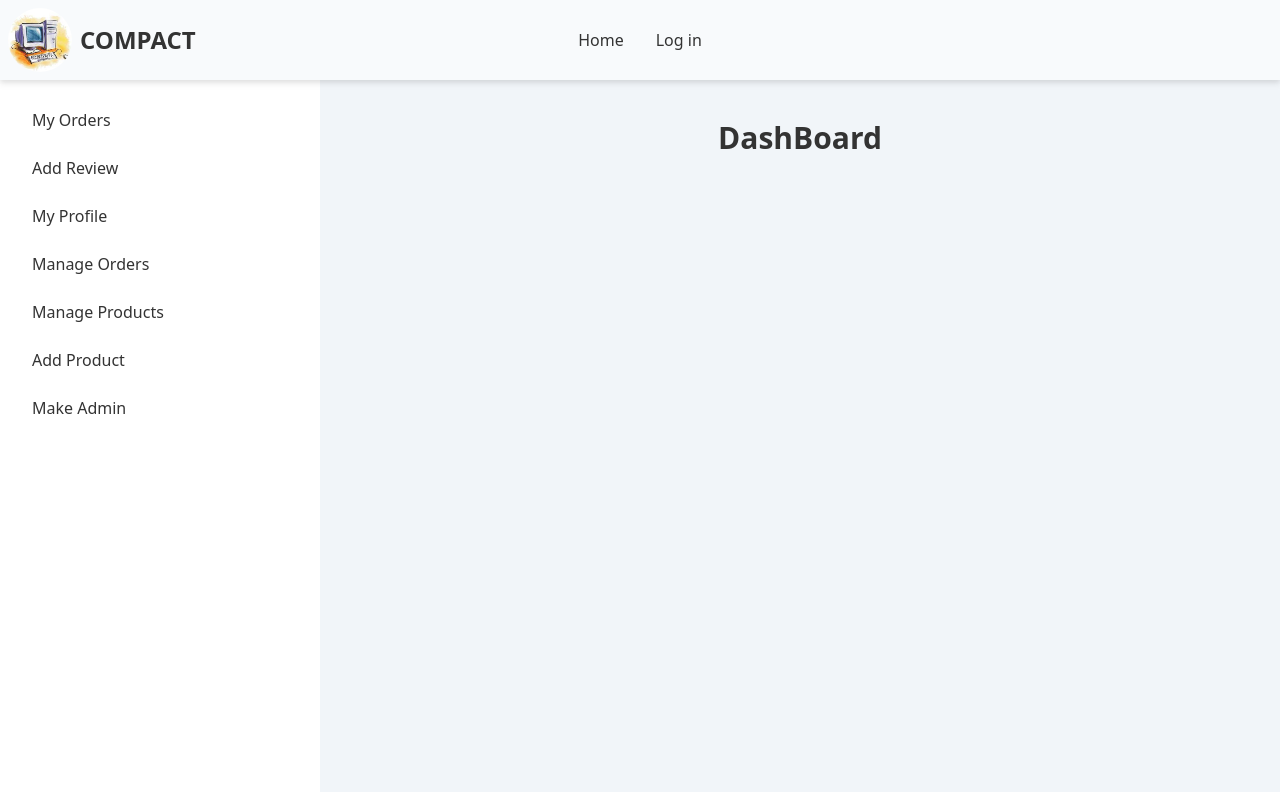
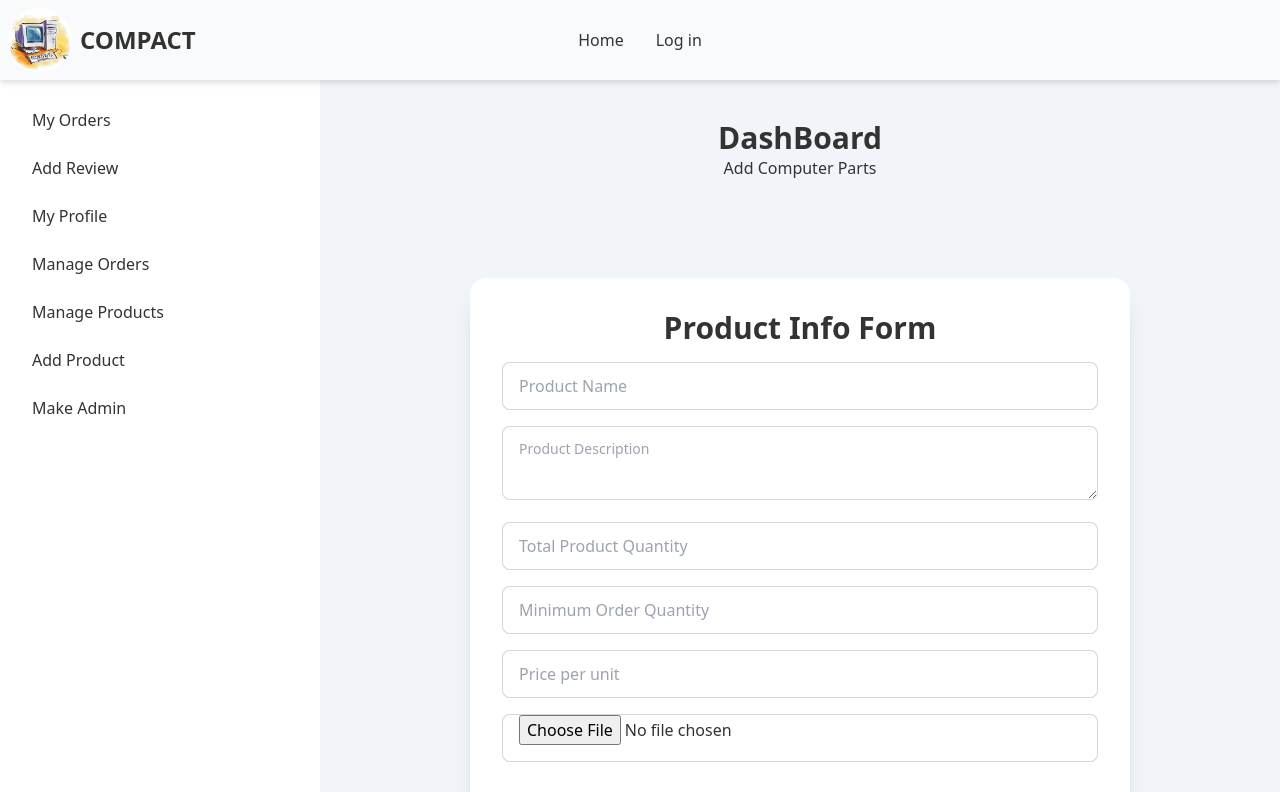
Before and after one commit to EloraBarua62/Compact-client-side, a React (Create React App) app: page /dashboard/add_product in a window 1280 px wide. Shown: the top 792 px of the page. Built offline with nearby package versions, Linux system fonts and the light colour scheme; no server answers.

Commit message:
New Product added succeddfully

```diff
--- a/src/Pages/Dashboard/Admin/AddProduct.js
+++ b/src/Pages/Dashboard/Admin/AddProduct.js
@@ -1,9 +1,161 @@
 import React from 'react';
+import { useForm } from 'react-hook-form';
+import { toast } from 'react-toastify';
 
 const AddProduct = () => {
+    const { register, handleSubmit, formState: { errors } ,reset} = useForm();
+    const imageAPIKey = 'a693f93ac43fe53804e6101b2d7eafaa';
+
+
+    const onSubmit = async data => {
+        const formData = new FormData();
+        const img = data.image[0];
+        formData.append('image', img);
+
+        const url = `https://api.imgbb.com/1/upload?key=${imageAPIKey}`;
+        fetch(url, {
+            method: 'POST',
+            body: formData
+        })
+            .then(res => res.json())
+            .then(result => {
+                if (result.success) {
+                    const image = result.data.url;
+                    const part = {
+                        name: data.name,
+                        img:image,
+                        description: data.description,
+                        minimum_order: data.minimum_order,
+                        available_quantity: data.available_quantity,
+                        price: data.price
+                    }
+
+                    fetch(`http://localhost:4000/parts`, {
+                        method: 'POST',
+                        headers: {
+                            'content-type': 'application/json',
+                        },
+                        body: JSON.stringify(part)
+                    })
+                        .then(res => res.json())
+                        .then(inserted => {
+                            console.log(inserted)
+                            if (inserted.insertedId) {
+                                toast.success('New computer parts added successfully')
+                                reset();
+                            }
+                            else {
+                                toast.error("Failed to add new computer parts")
+                            }
+                        })
+
+                }
+            })
+    }
+
     return (
         <div>
+            <h1>Add Computer Parts</h1>
+            <div className='flex justify-center items-center h-screen'>
+                <div class="card w-9/12 bg-base-100 shadow-xl">
+                    <div class="card-body">
+                        <h2 class="text-3xl font-bold">Product Info Form</h2>
+                        <form onSubmit={handleSubmit(onSubmit)} className='flex-col'>
+                            <input
+                                type="text"
+                                class="input input-bordered w-full max-w-2xl my-2"
+                                placeholder='Product Name'
+                                {...register("name", {
+                                    required: {
+                                        value: true,
+                                        message: 'Product name is required'
+                                    }
+                                })
+                                } />
+                            <textarea
+                                class="textarea textarea-bordered w-full max-w-2xl my-2"
+                                placeholder='Product Description'
+                                {...register("description", {
+                                    required: {
+                                        value: true,
+                                        message: 'Add product description for more clarify'
+                                    }
+                                })
+                                } />
+                            <input
+                                type="number"
+                                class="input input-bordered w-full max-w-2xl my-2"
+                                placeholder='Total Product Quantity'
+                                {...register("available_quantity", {
+                                    required: {
+                                        value: true,
+                                        message: 'Total Product Quantity is required'
+                                    }
+                                })
+                                } />
+                            <input
+                                type="number"
+                                class="input input-bordered w-full max-w-2xl my-2"
+                                placeholder='Minimum Order Quantity'
+                                {...register("minimum_order", {
+                                    required: {
+                                        value: true,
+                                        message: 'Minimum Order Quantity is required'
+                                    }
+                                })
+                                } />
+                            <input
+                                type="number"
+                                class="input input-bordered w-full max-w-2xl my-2"
+                                placeholder='Price per unit'
+                                {...register("price", {
+                                    required: {
+                                        value: true,
+                                        message: 'Price is required'
+                                    }
+                                })
+                                } />
 
+                                <input
+                                type="file"
+                                class="input input-bordered w-full max-w-2xl my-2"
+                                {...register("image", {
+                                    required: {
+                                        value: true,
+                                        message: 'Upload Image'
+                                    }
+                                })} />
+
+                            <label class="label">
+                                <div>
+                                    {errors.name?.type === 'required' && <span class="label-text-alt text-red-600">{errors.name.message}</span>}
+                                </div>
+                                <div>
+                                    {errors.description?.type === 'required' && <span class="label-text-alt text-red-600">{errors.description.message}</span>}
+
+                                </div>
+                                <div>
+                                    {errors.available_quantity?.type === 'required' && <span class="label-text-alt text-red-600">{errors.available_quantity.message}</span>}
+                                </div>
+                                <div>
+                                    {errors.minimum_order?.type === 'required' && <span class="label-text-alt text-red-600">{errors.minimum_order.message}</span>}
+                                </div>
+                                <div>
+                                    {errors.price?.type === 'required' && <span class="label-text-alt text-red-600">{errors.price.message}</span>}
+                                </div>
+                                <div>
+                                    {errors.img?.type === 'required' && <span class="label-text-alt text-red-600">{errors.img.message}</span>}
+                                </div>
+
+                            </label>
+                            <input type="submit" class="input input-bordered w-full max-w-xs my-2 hover:bg-black hover:text-white" />
+
+                        </form>
+
+                    </div>
+                </div>
+
+            </div>
         </div>
     );
 };
--- a/src/Pages/Dashboard/Admin/DeleteOrder.js
+++ b/src/Pages/Dashboard/Admin/DeleteOrder.js
@@ -4,7 +4,7 @@ import { toast } from 'react-toastify';
 const DeleteOrder = ({ removeOrder, setRemoveOrder }) => {
     console.log(removeOrder)
     const confirmDelete = id => {
-        const url = `http://localhost:4000/manage_orders/${id}`;
+        const url = `http://localhost:4000/manage_order/${id}`;
         fetch(url, {
             method: 'DELETE'
         })
--- a/src/Pages/Dashboard/Admin/ManageOrders.js
+++ b/src/Pages/Dashboard/Admin/ManageOrders.js
@@ -16,7 +16,7 @@ const ManageOrders = () => {
         <div>
             <h1 className='text-xl font-bold'>Manage All Orders</h1>
             <div class="overflow-x-auto">
-                <table class="table w-full">
+                <table class="table table-zebra w-full">
                     <thead>
                         <tr>
                             <th>Serial no</th>
@@ -52,9 +52,9 @@ const ManageOrders = () => {
                                     </div>
                                 </td>
                                 <td><button className='btn btn-xs bg-green-700 text-white'>Paid</button> </td>
-                                <td><button for="order-modal"  onClick={() => setRemoveOrder(order)}><svg xmlns="http://www.w3.org/2000/svg" class="h-8 w-8 text-red-700" fill="none" viewBox="0 0 24 24" stroke="currentColor" stroke-width="2">
+                                <td><label for="order-modal"  onClick={() => setRemoveOrder(order)}><svg xmlns="http://www.w3.org/2000/svg" class="h-8 w-8 text-red-700" fill="none" viewBox="0 0 24 24" stroke="currentColor" stroke-width="2">
                                     <path stroke-linecap="round" stroke-linejoin="round" d="M19 7l-.867 12.142A2 2 0 0116.138 21H7.862a2 2 0 01-1.995-1.858L5 7m5 4v6m4-6v6m1-10V4a1 1 0 00-1-1h-4a1 1 0 00-1 1v3M4 7h16" />
-                                </svg></button></td>
+                                </svg></label></td>
 
                             </tr>
                             )
--- a/src/Pages/Dashboard/Admin/ManageProducts.js
+++ b/src/Pages/Dashboard/Admin/ManageProducts.js
@@ -48,21 +48,21 @@ const ManageProducts = () => {
                             <th>Serial no</th>
                             <th>Product ID</th>
                             <th>Product name</th>
-                            {/* <th>Product image</th> */}
+                            <th>Product image</th>
                             <th>Action</th>
 
                         </tr>
                     </thead>
                     <tbody>
                         {
-                            parts.map((part, index) => <tr>
+                            parts.map((part, index) => <tr class="hover">
 
                                 <th>{index + 1}</th>
                                 <td>{part._id}</td>
                                 <td>{part.name}</td>
                                 <td>
                                     <div class="avatar">
-                                        <div class="w-20 rounded">
+                                        <div class="w-20 rounded border-2">
                                             <img src={part.img} alt="compact" />
                                         </div>
                                     </div>
```
